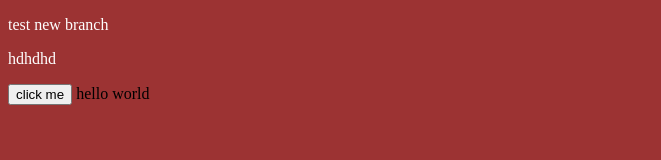
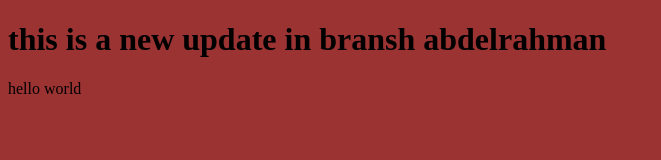
Before and after one commit to abdoelwakell/project-test, a plain HTML site: page index.html in a window 1280 px wide. Shown: the whole page, without its empty margins (0-661 px from the left). Drawn offline with Linux system fonts and the light colour scheme.

Commit message:
save change

```diff
--- a/index.html
+++ b/index.html
@@ -7,12 +7,7 @@
     <title>Document</title>
 </head>
 <body>
-    <p>test new branch </p>
-<p>hdhdhd</p>
-
-<button onclick="func()" id="btn">click me </button>
-
-
+<h1>this is a new update in bransh abdelrahman </h1>
 
 
     <script src="script.js"></script>
```
